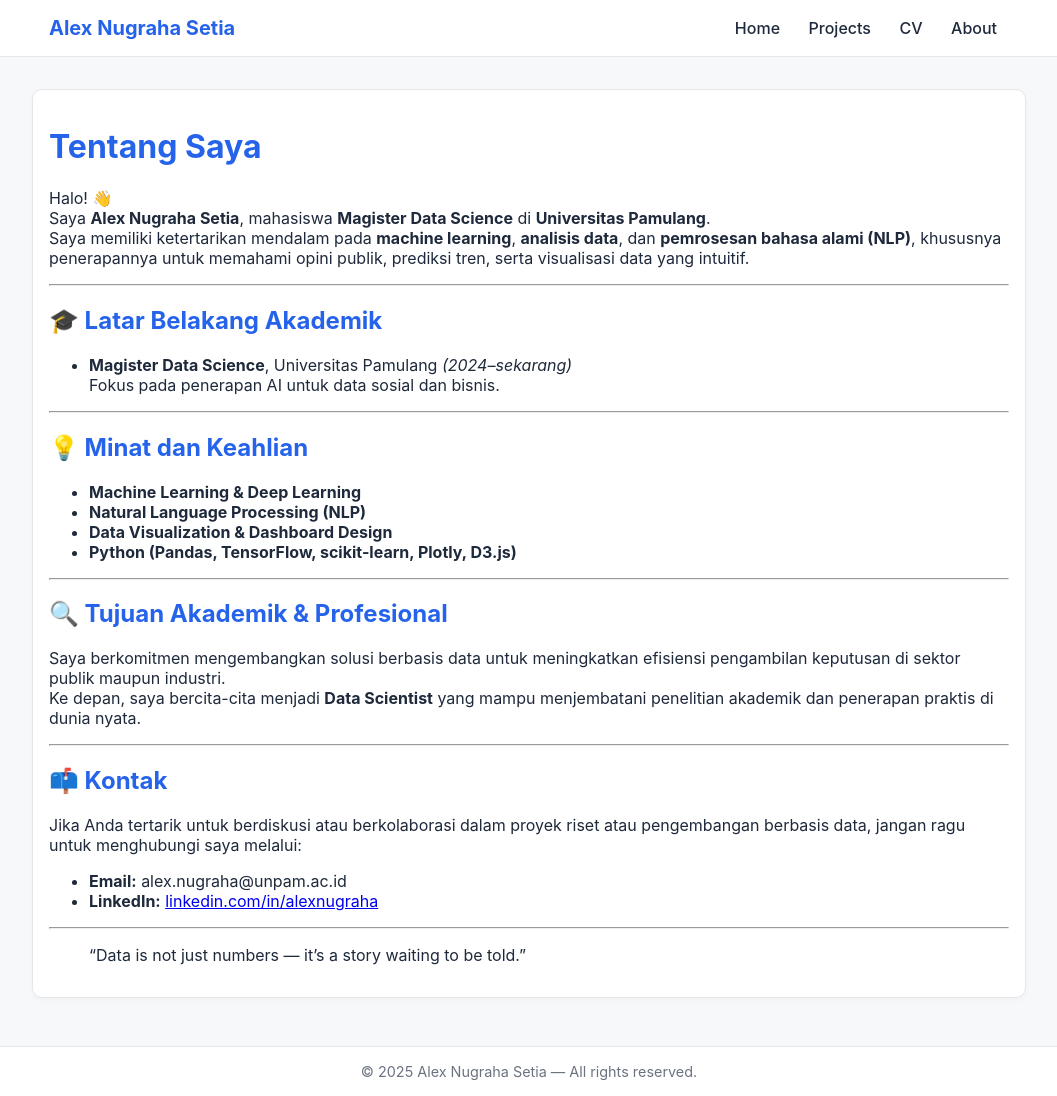
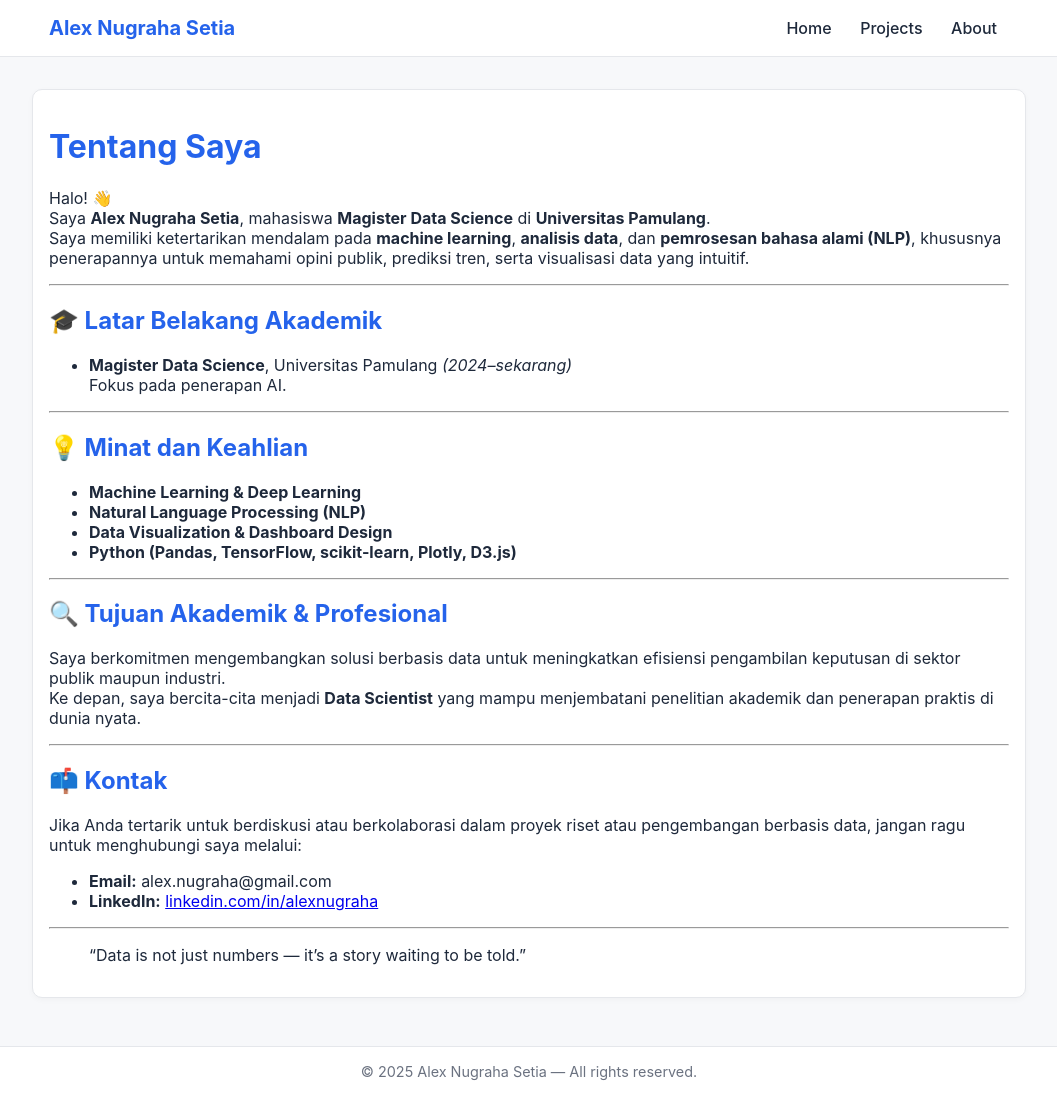
Before and after one commit to Jiku1/Alex-Nugraha, a Jekyll site: the page built from about.md, in a window 1280 px wide and 1096 px high. Shown: the whole window, without its empty margins (111-1168 px from the left). Built offline with Jekyll 4.4.1, drawn with Linux system fonts in a browser that asks for light colours.

Commit message:
modified:   _includes/header.html 	modified:   about.md

```diff
--- a/_includes/header.html
+++ b/_includes/header.html
@@ -4,7 +4,7 @@
     <nav class="main-nav">
       <a href="{{ '/' | relative_url }}">Home</a>
       <a href="{{ '/projects.html' | relative_url }}">Projects</a>
-      <a href="{{ '/cv.html' | relative_url }}">CV</a>
+      <!-- <a href="{{ '/cv.html' | relative_url }}">CV</a> -->
       <a href="{{ '/about.html' | relative_url }}">About</a>
     </nav>
   </div>
--- a/about.md
+++ b/about.md
@@ -13,7 +13,7 @@ Saya memiliki ketertarikan mendalam pada **machine learning**, **analisis data**
 
 ## 🎓 Latar Belakang Akademik
 - **Magister Data Science**, Universitas Pamulang *(2024–sekarang)*
-  Fokus pada penerapan AI untuk data sosial dan bisnis.
+  Fokus pada penerapan AI.
 
 ---
 
@@ -33,7 +33,7 @@ Ke depan, saya bercita-cita menjadi **Data Scientist** yang mampu menjembatani p
 
 ## 📫 Kontak
 Jika Anda tertarik untuk berdiskusi atau berkolaborasi dalam proyek riset atau pengembangan berbasis data, jangan ragu untuk menghubungi saya melalui:
-- **Email:** alex.nugraha@unpam.ac.id
+- **Email:** alex.nugraha@gmail.com
 - **LinkedIn:** [linkedin.com/in/alexnugraha](https://linkedin.com/in/alexnugraha)
 
 ---
```
